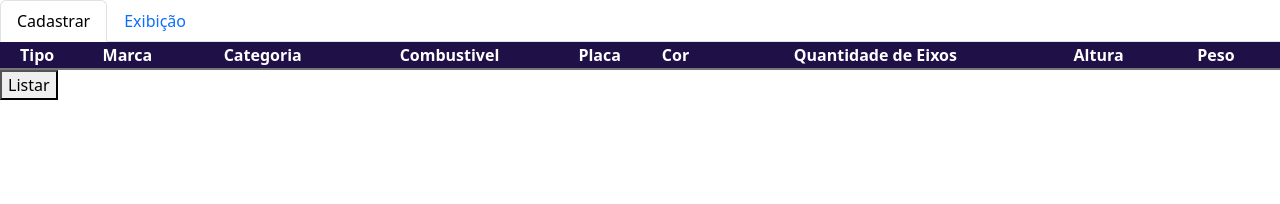
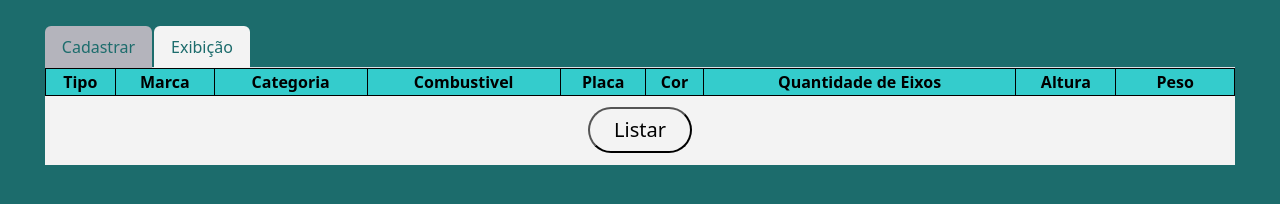
Before and after one commit to lucas-miyazaki/prova-final-front, a website: page src/view/exibir.html in a window 1280 px wide. Drawn offline with nearby package versions, Linux system fonts and the light colour scheme.

Commit message:
first commit

```diff
--- a/src/view/css/estilo.css
+++ b/src/view/css/estilo.css
@@ -1,9 +1,9 @@
 :root {
-    --cor1: #f3f3f3;
-    --cor2: #f9f9f9;
+    --cor1: #34cccc;
+    --cor2: #b4b4bc;
     --cor3: #1c6c6c;
-    --cor4: #dbdbdb;
-    --cor5: #b4b4bc;
+    --cor4: #7c7c84;
+    --cor5: #f3f3f3;;
 }
 
 img {
@@ -16,7 +16,7 @@ body {
 }
 
 section {
-    background-color: var(--cor1);
+    background-color: var(--cor5);
     margin: 3.5%;
     margin-top: 2%;
 }
@@ -47,7 +47,7 @@ h2{
 }
 
 .div_cadastro{
-    margin: 2% 3% 1% 4;
+    margin: 3.5%;
     background-color: var(--cor3)!important;
     padding: 3.5% 6% 2%;
 }
@@ -57,13 +57,19 @@ h2{
     justify-content: center;
 }
 .nav-item{
-    background-color: #f3f3f3;
-    color: #1c6c6c;
+    background-color: var(--cor5);
+    color: var(--cor3);
 }
-.nav-link{
-    background-color: #b4b4bc;
-    color: #1c6c6c;
+
+.nav-inativo{
+    background-color: var(--cor2)!important;
+    color: var(--cor3)!important;
 }
+.nav-ativo{
+    background-color: var(--cor5)!important;
+    color: var(--cor3)!important;
+}
+
 
 .nav-tabs, li {
     background-color: var(--cor3)!important;
@@ -79,5 +85,9 @@ h2{
     border-radius: 5%;
     margin-top: 5px;
     border-radius: 10px;
-    color: #1c6c6c;
+    color: black;
+    font-size: 20px;
 }
+a {
+    color: var(--cor3)!important;
+}
--- a/src/view/css/tabelas.css
+++ b/src/view/css/tabelas.css
@@ -1,9 +1,17 @@
+:root {
+    --cor1: #34cccc;
+    --cor2: #f4fcfc;
+    --cor3: #1c6c6c;
+    --cor4: #7c7c84;
+    --cor5: #f3f3f3;;
+}
+
 .div-tabela {
     width: 100%;
     height: 70%;
-
     overflow: auto;
 }
+
 
 table {
     width: 100%;
@@ -16,19 +24,22 @@ td {
 }
 
 th {
-    border-bottom: 2px solid #777;
-    background-color: #1F1048;
-    color: white;
+    border: 1px solid black;
+    background-color: var(--cor1)!important;
+    color: black;
     text-align: center;
+}
+tr{
+    background-color: var(--cor);
 }
 
 td {
-    border-bottom: 1px solid #ddd;
+    border: 1px solid black;
 }
 
 tr:hover {
-    background-color: #1F1048;
-    color: #EAEAEA;
+    background-color: var(--cor2);
+    color: var(--cor4);
 }
 
 th:last-child {
@@ -43,3 +54,15 @@ img {
 img:hover {
     filter: invert(1);
 }
+button {
+    background-color: var(--cor5);
+    padding: 0.5% 2%;
+    border-radius: 25px;
+    margin: 1% 0px 1% 0px;
+    font-size: 20px;
+}
+
+.botao {
+    display: flex;
+    justify-content: center;
+}
--- a/src/view/exibir.html
+++ b/src/view/exibir.html
@@ -1,15 +1,14 @@
 <!DOCTYPE html>
 <html lang="pt-br">
+
 <head>
     <meta charset="UTF-8">
     <meta name="viewport" content="width=device-width, initial-scale=1.0">
-    <title>Listagem de Pessoas</title>
+    <title>Cadastro</title>
 
     <!-- 😃 BOOTSTRAP 😃 -->
-        <link href="https://cdn.jsdelivr.net/npm/bootstrap@5.3.2/dist/css/bootstrap.min.css"
-        rel="stylesheet"
-        integrity="sha384-T3c6CoIi6uLrA9TneNEoa7RxnatzjcDSCmG1MXxSR1GAsXEV/Dwwykc2MPK8M2HN"
-        crossorigin="anonymous">
+    <link href="https://cdn.jsdelivr.net/npm/bootstrap@5.3.2/dist/css/bootstrap.min.css" rel="stylesheet"
+        integrity="sha384-T3c6CoIi6uLrA9TneNEoa7RxnatzjcDSCmG1MXxSR1GAsXEV/Dwwykc2MPK8M2HN" crossorigin="anonymous">
 
     <script src="https://cdn.jsdelivr.net/npm/@popperjs/core@2.11.8/dist/umd/popper.min.js"
         integrity="sha384-I7E8VVD/ismYTF4hNIPjVp/Zjvgyol6VFvRkX/vR+Vc4jQkC+hVqc2pM8ODewa9r"
@@ -19,18 +18,23 @@
         integrity="sha384-BBtl+eGJRgqQAUMxJ7pMwbEyER4l1g+O15P+16Ep7Q9Q+zqX6gSbd85u4mG4QzX+"
         crossorigin="anonymous"></script>
     <!-- 😢 FIM DO BOOTSTRAP 😢 -->
+    <link rel="stylesheet" href="css/tabelas.css">
+    <link rel="stylesheet" href="css/estilo.css">
 
-    <link rel="stylesheet" href="css/tabelas.css">
 </head>
+
 <body>
-    <ul class="nav nav-tabs">
-        <li class="nav-item">
-          <a class="nav-link active" aria-current="page" href="index.html">Cadastrar</a>
+
+    <section>
+        <ul class="nav nav-tabs nav-cadastro">
+            <li class="nav-item1">
+                <a class="nav-link nav-inativo" aria-current="page" href="index.html">Cadastrar</a>
             </li>
-        <li class="nav-item">
-          <a class="nav-link" href="exibir.html">Exibição</a>
+            <li class="nav-item1 ">
+                <a class="nav-link nav-ativo" href="exibir.html">Exibição</a>
             </li>
         </ul>
+
 
         <div class="tabela">
             <table>
@@ -46,9 +50,13 @@
                     <th>Peso</th>
                 </tr>
             </table>
+            <div class="botao">
             <button onclick="listarVeiculo()">Listar</button>
             </div>
+        </div>
 
+    </section>
     <script src="js/request.js"></script>
 </body>
+
 </html>
--- a/src/view/js/request.js
+++ b/src/view/js/request.js
@@ -1,6 +1,24 @@
 const url_server = "http://localhost:3000";
 
+function validarCampos() {
+    const campos = ['tipo', 'marca', 'categoria', 'combustivel', 'placa', 'cor', 'quantEixos', 'altura', 'peso'];
+
+    for (const campo of campos) {
+        const valorCampo = document.querySelector(`[name="${campo}"]`).value.trim();
+        if (valorCampo === '') {
+            alert(`Campo "${campo}" não pode ficar em branco. Preencha todos os campos.`);
+            return false;
+        }
+    }
+
+    return true;
+}
+
 function cadastrar() {
+    if (!validarCampos()) {
+        return; // Impede o envio se a validação falhar
+    }
+
     console.log('Enviando dados ao servidor...');
 
     const dados = {
@@ -13,7 +31,24 @@ function cadastrar() {
         quantEixos: document.querySelector('[name="quantEixos"]').value,
         altura: document.querySelector('[name="altura"]').value,
         peso: document.querySelector('[name="peso"]').value,
+    };
 
+    switch (dados.categoria) {
+        case '1': dados.categoria = 'Oficial'; break;
+        case '2': dados.categoria = 'De representação diplomática'; break;
+        case '3': dados.categoria = 'Próprio'; break;
+        case '4': dados.categoria = 'Alugado'; break;
+        case '5': dados.categoria = 'Particular'; break;
+        case '6': dados.categoria = 'De aprendizagem'; break;
+        default: dados.categoria = 'Inválido'; break;
+    }
+
+    switch (dados.combustivel) {
+        case '1': dados.combustivel = 'Gasolina'; break;
+        case '2': dados.combustivel = 'Etanol'; break;
+        case '3': dados.combustivel = 'Diesel'; break;
+        case '4': dados.combustivel = 'Elétrico'; break;
+        default: dados.combustivel = 'Inválido'; break;
     }
 
     fetch(`${url_server}/cadastro`, {
@@ -24,8 +59,8 @@ function cadastrar() {
         body: JSON.stringify(dados)
     })
     .then(response => response.json())
-        .then(dados => {
-            console.log('Resposta do servidor:', dados);
+    .then(resposta => {
+        console.log('Resposta do servidor:', resposta);
     })
     .catch(error => {
         console.error('Erro ao enviar dados para o servidor:', error);
```
Also changed, not shown: src/view/index.html (+5 -5 lines), Documentos-Diagramas/diagramats.png (renamed from Documentos-Diagramas/diagramats.jpeg), Documentos-WM/Mockup.png (added), Documentos-WM/Wireframe.png (added), Documentos/logo.png (renamed from Documentos/Captura de tela 2023-11-29 114352.png), Documentos/paleta_de_cor.png (added), README.md. Lines whose indentation alone changed are shown as unchanged.
